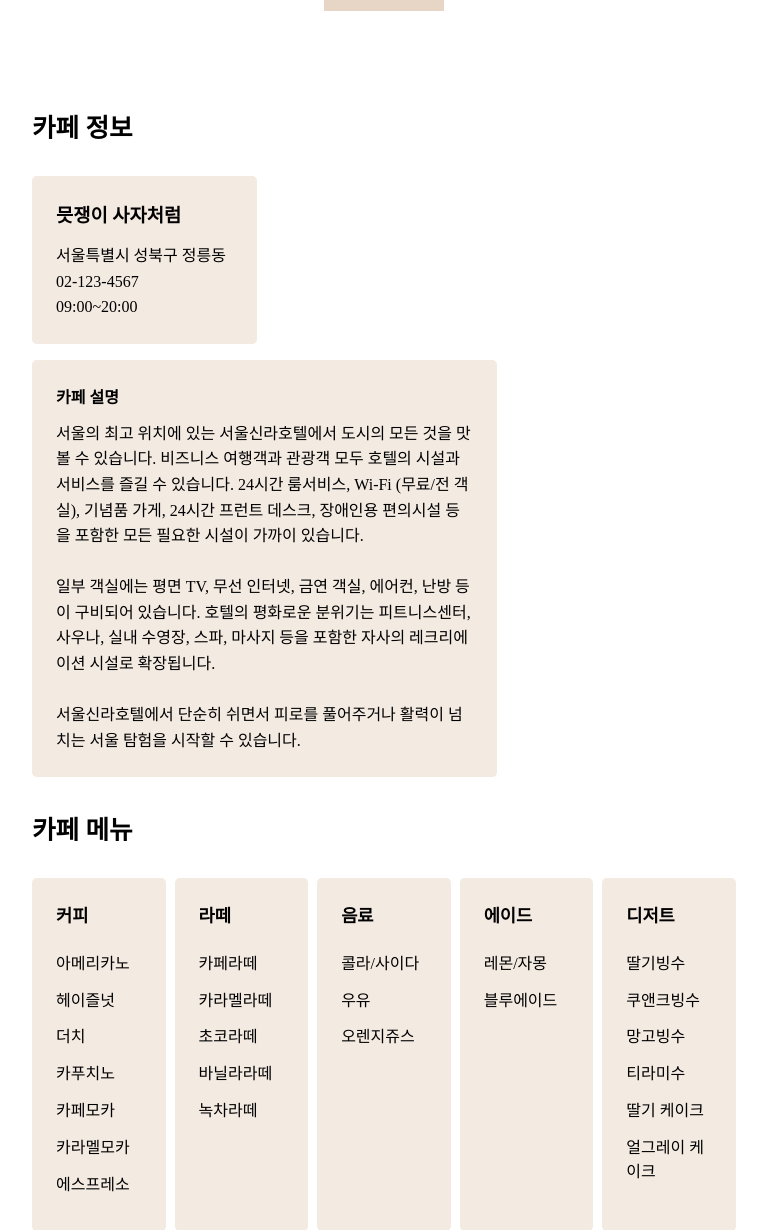
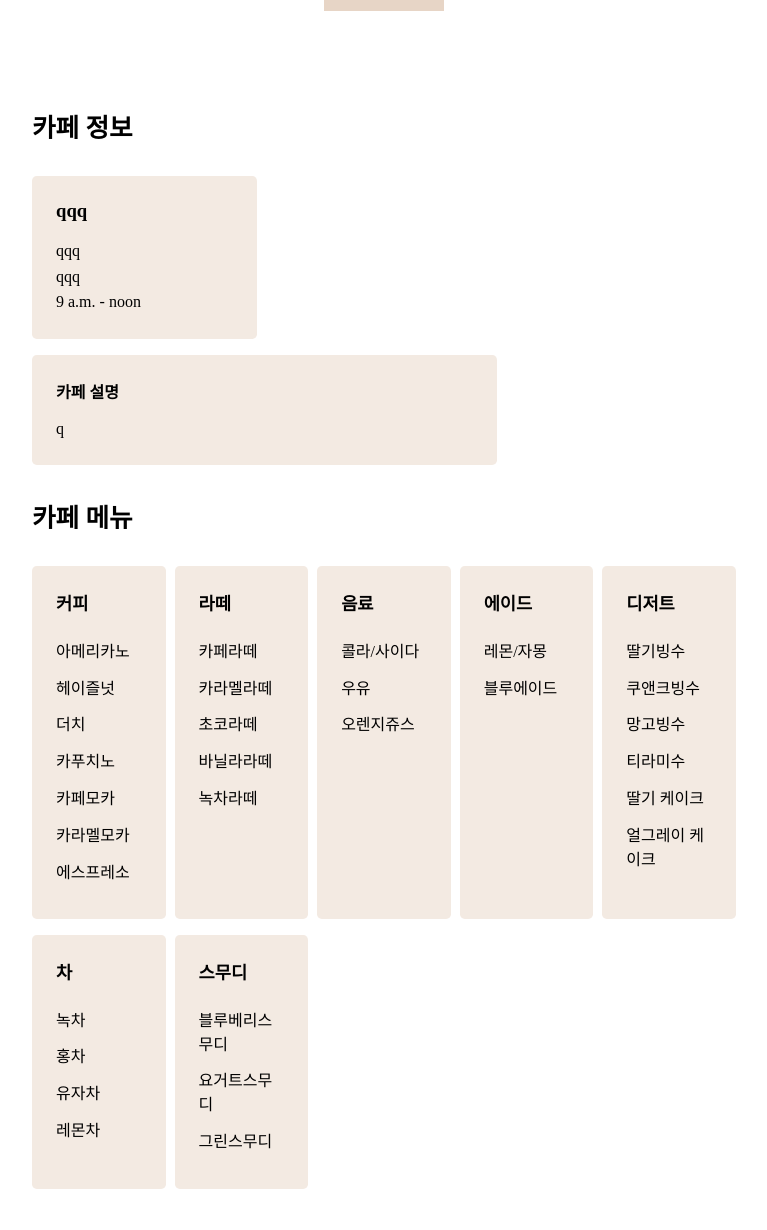
Before and after one commit to seojeongyeon/FFC, a Django app: page /detail/1 in a window 1280 px wide. Shown: the part 2560-3790 px from the top of the page, without its empty margins (256-1023 px from the left). After the commit the page ends 3749 px from the top, so only its background shows below. Run offline with Django 3.2, Linux system fonts and the light colour scheme; data comes from the database, SQL or seed files in the repository.

Commit message:
상세페이지 정보 띄우기

```diff
--- a/ffcapp/static/detail.css
+++ b/ffcapp/static/detail.css
@@ -101,7 +101,6 @@
 .main_img {
     width: 100%;
     height: 31rem;
-    background-image: url(../2.jpg);
     background-size: cover;
     background-position: 0% 80%;
 }
--- a/ffcapp/templates/detail.html
+++ b/ffcapp/templates/detail.html
@@ -6,14 +6,14 @@
     <link rel="stylesheet" href="{% static 'detail.css' %}">
 {% endblock %}
 {% block content %}
-    <section class="main_img">
-        <h2 class="hidden">'카페명' 상세페이지</h2>
+    <section class="main_img" style="background-image: url({{ cafes.mainimage.url }});">
+        <h2 class="hidden">'{{ cafes.name }}' 상세페이지</h2>
     </section>
     <main class="container flex-column">
         <section>
             <h2 class="hidden">카페 이미지</h2>
             <ul class="img_box flex-wrap sb">
-                <li><img src="https://www.twosome.co.kr:7009/Twosome_file/PRODUCT/1826_big_img" alt="카페이미지"></li>
+                <li><img src="{{ cafes.image1.url }}" alt="카페이미지"></li>
                 <li><img src="https://www.twosome.co.kr:7009/Twosome_file/PRODUCT/1826_big_img" alt="카페이미지"></li>
                 <li><img src="https://www.twosome.co.kr:7009/Twosome_file/PRODUCT/1826_big_img" alt="카페이미지"></li>
                 <li><img src="https://www.twosome.co.kr:7009/Twosome_file/PRODUCT/1826_big_img" alt="카페이미지"></li>
@@ -84,20 +84,14 @@
                 <h3>카페 정보</h3>
                 <div class="info_box ">
                     <div class="boxing">
-                        <h1>믓쟁이 사자처럼</h1>
-                        <p>서울특별시 성북구 정릉동</p>
-                        <p>02-123-4567</p>
-                        <p>09:00~20:00</p>
+                        <h1>{{ cafes.name }}</h1>
+                        <p>{{ cafes.address }}</p>
+                        <p>{{ cafes.phonenumber }}</p>
+                        <p>{{ cafes.start_time }} - {{ cafes.end_time }}</p>
                     </div>
                     <div class="boxing">
                         <h4>카페 설명</h4>
-                        <p>
-                            서울의 최고 위치에 있는 서울신라호텔에서 도시의 모든 것을 맛볼 수 있습니다. 비즈니스 여행객과 관광객 모두 호텔의 시설과 서비스를 즐길 수 있습니다. 24시간
-                            룸서비스, Wi-Fi (무료/전 객실), 기념품 가게, 24시간 프런트 데스크, 장애인용 편의시설 등을 포함한 모든 필요한 시설이 가까이 있습니다.<br><br>
-                            일부 객실에는 평면 TV, 무선 인터넷, 금연 객실, 에어컨, 난방 등이 구비되어 있습니다. 호텔의 평화로운 분위기는 피트니스센터, 사우나, 실내 수영장, 스파,
-                            마사지 등을 포함한 자사의 레크리에이션 시설로 확장됩니다.<br><br>
-                            서울신라호텔에서 단순히 쉬면서 피로를 풀어주거나 활력이 넘치는 서울 탐험을 시작할 수 있습니다.
-                        </p>
+                        <p>{{ cafes.content }}</p>
                     </div>
                 </div>
             </article>
```
